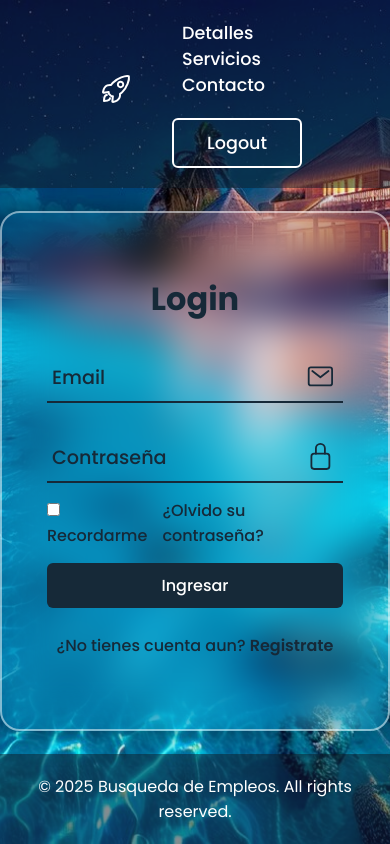
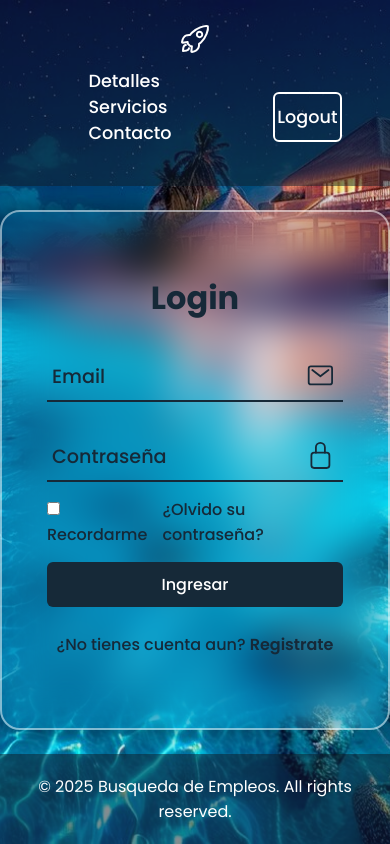
Before and after one commit to KX690/App_servicios, a plain HTML site: page index.html in a window 390 px wide. Drawn offline with nearby package versions, Linux system fonts and the light colour scheme.

Commit message:
Arreglo de navbar

```diff
--- a/style.css
+++ b/style.css
@@ -283,13 +283,23 @@ footer{
 }
 
 @media (max-width: 700px) {
-    .navegacion {
+    body{
+        display: flex;
+        align-items: center;
+    }
+
+    header {
         flex-direction: column;
+        justify-content: center;
+        align-items: center;
+        width: 100%;
+    }
 
-    }
-    .navegacion a {
-        padding: 10px;
-        text-align: center;
+    .navegacion a{
+        flex-direction: column;
+        justify-content: center;
+        align-items: center;
+
     }
     .wrapper{
         width: 100%;
--- a/style2.css
+++ b/style2.css
@@ -223,8 +223,6 @@ a{
 
     }
 
-
-
     .wrapper{
         width: 100%;
         height: 100%;
```
